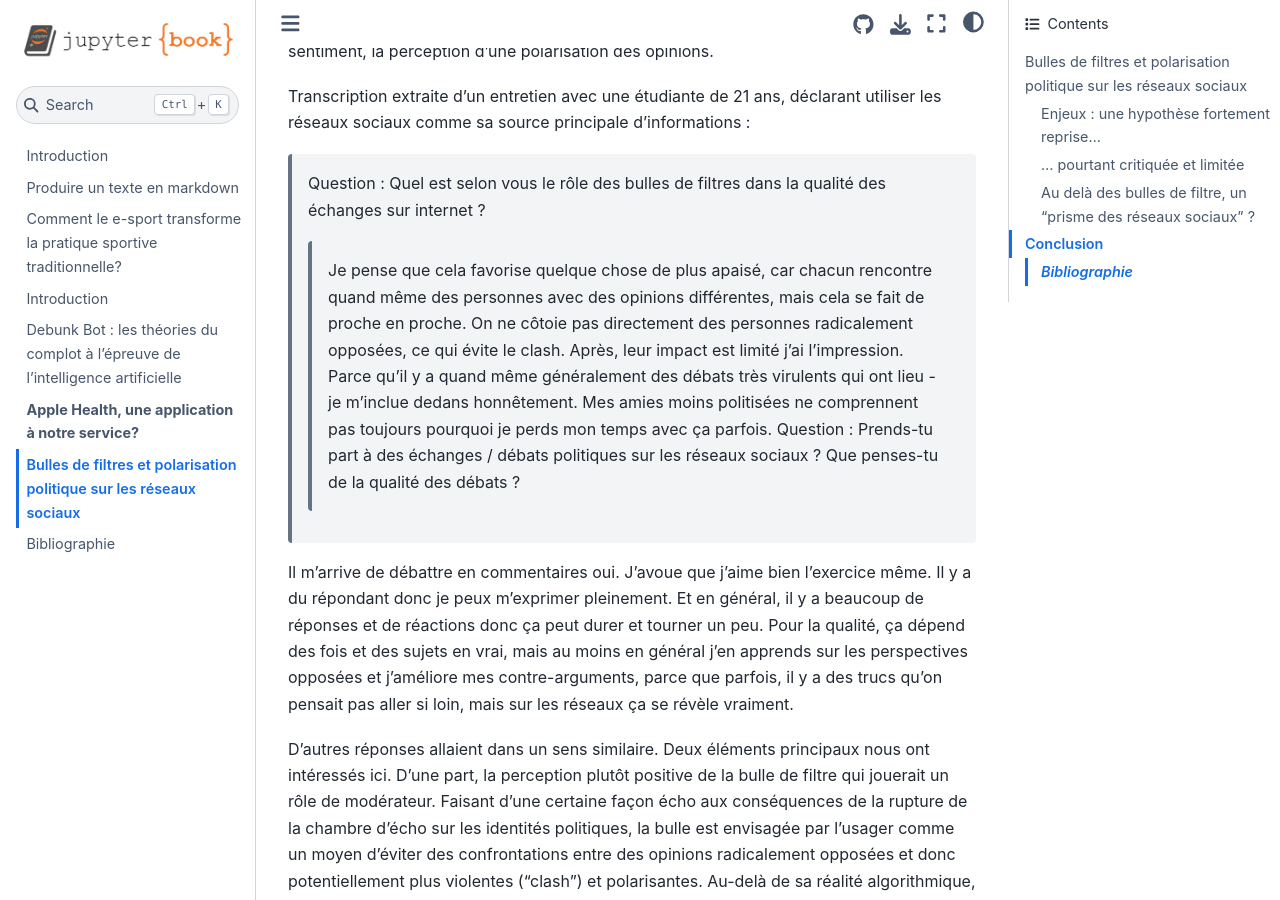
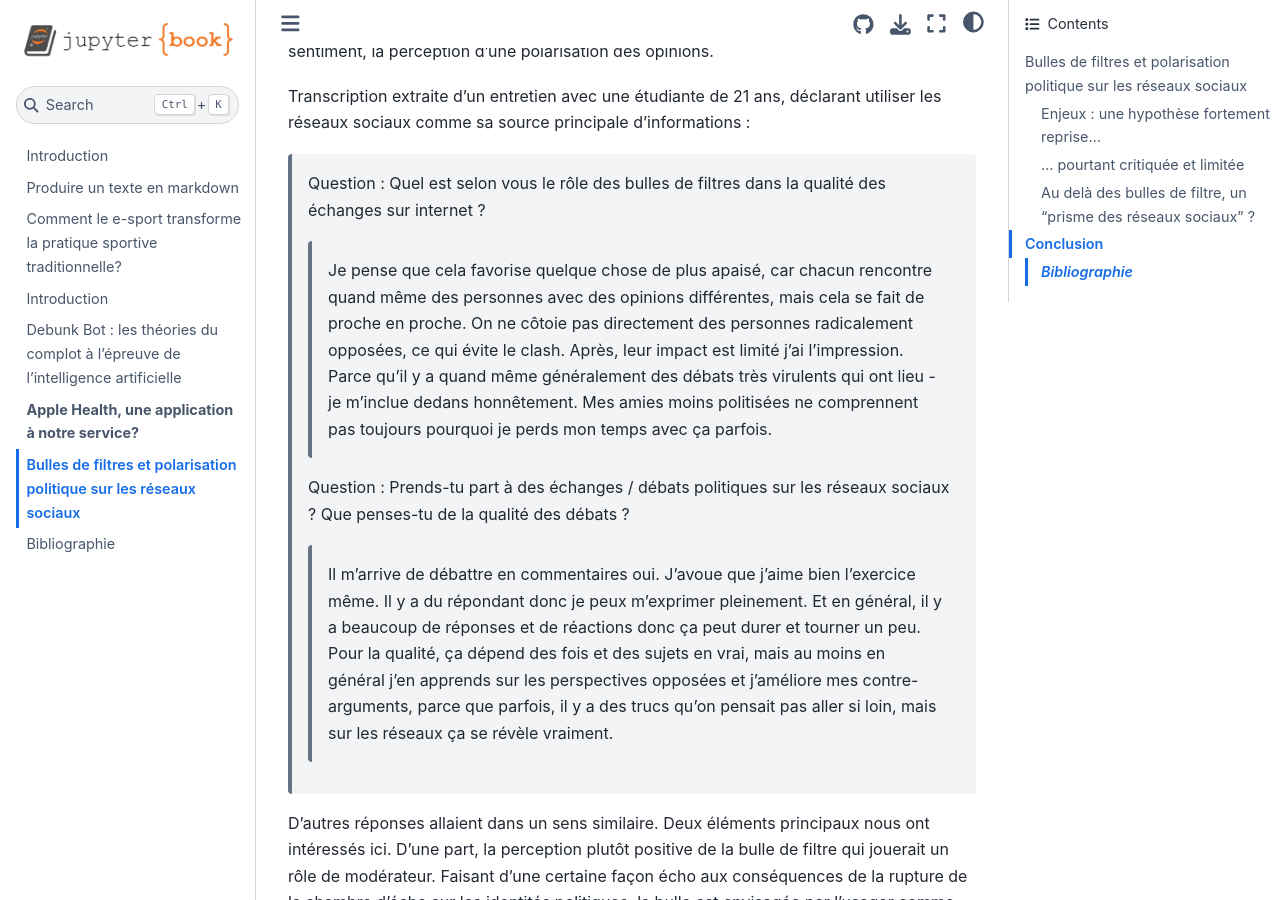
Before and after one commit to luneauaymeric/digital_culture_collective_page_g6, a Jupyter Book: the page built from bubbles/bulles_de_filtre.md, in a window 1280 px wide and 900 px high, scrolled down 9199 px. Built offline with Jupyter Book 1.0.4 settings and Sphinx 7.4.7 and the Sphinx Book theme 1.1.4, drawn with Linux system fonts in a browser that asks for light colours; part of the change alters nothing that is shown; some of the changed text lies outside the part shown.

```diff
--- a/bubbles/bulles_de_filtre.md
+++ b/bubbles/bulles_de_filtre.md
@@ -98,9 +98,9 @@ Transcription extraite d’un entretien avec une étudiante de 21 ans, déclaran
 
 > Question : Quel est selon vous le rôle des bulles de filtres dans la qualité des échanges sur internet ?
 > > Je pense que cela favorise quelque chose de plus apaisé, car chacun rencontre quand même des personnes avec des opinions différentes, mais cela se fait de proche en proche. On ne côtoie pas directement des personnes radicalement opposées, ce qui évite le clash. Après, leur impact est limité j’ai l’impression. Parce qu'il y a quand même généralement des débats très virulents qui ont lieu - je m’inclue dedans honnêtement. Mes amies moins politisées ne comprennent pas toujours pourquoi je perds mon temps avec ça parfois.
-Question : Prends-tu part à des échanges / débats politiques sur les réseaux sociaux ? Que penses-tu de la qualité des débats ?
-
-Il m’arrive de débattre en commentaires oui. J’avoue que j’aime bien l’exercice même. Il y a du répondant donc je peux m’exprimer pleinement. Et en général, il y a beaucoup de réponses et de réactions donc ça peut durer et tourner un peu. Pour la qualité, ça dépend des fois et des sujets en vrai, mais au moins en général j’en apprends sur les perspectives opposées et j’améliore mes contre-arguments, parce que parfois, il y a des trucs qu’on pensait pas aller si loin, mais sur les réseaux ça se révèle vraiment.
+>
+> Question : Prends-tu part à des échanges / débats politiques sur les réseaux sociaux ? Que penses-tu de la qualité des débats ?
+> > Il m’arrive de débattre en commentaires oui. J’avoue que j’aime bien l’exercice même. Il y a du répondant donc je peux m’exprimer pleinement. Et en général, il y a beaucoup de réponses et de réactions donc ça peut durer et tourner un peu. Pour la qualité, ça dépend des fois et des sujets en vrai, mais au moins en général j’en apprends sur les perspectives opposées et j’améliore mes contre-arguments, parce que parfois, il y a des trucs qu’on pensait pas aller si loin, mais sur les réseaux ça se révèle vraiment.
 
 D’autres réponses allaient dans un sens similaire. Deux éléments principaux nous ont intéressés ici. D’une part, la perception plutôt positive de la bulle de filtre qui jouerait un rôle de modérateur. Faisant d’une certaine façon écho aux conséquences de la rupture de la chambre d’écho sur les identités politiques, la bulle est envisagée par l’usager comme un moyen d’éviter des confrontations entre des opinions radicalement opposées et donc potentiellement plus violentes (“clash”) et polarisantes. Au-delà de sa réalité algorithmique, on constate donc que la bulle de filtre peut être utilisée par les acteurs comme un élément de compréhension de leur propre politisation sur les réseaux sociaux, qui plus est à contrepied des conséquences qui lui sont généralement attribuées. D’autre part, la manière dont les réseaux sociaux sont décrits comme un lieu où les opinions politiques “se révèle[nt] vraiment”. Il semble que les réseaux sociaux soient donc ici perçus comme un lieu où les avis sont marqués et où l’on peut se rendre compte et apprendre à connaître “l’opposition”. En revanche, on note que ce contact avec des opinions opposées ou plutôt avec des personnes aux opinions opposées est perçu comme un moyen de réaffirmer et renforcer un argumentaire préexistant et non pas comme un moyen potentiel de modérer ou altérer ses positions. La personne interrogée admet prendre part à des débats “virulents” dont ses proches ne voient pas toujours l’intérêt.
 
@@ -110,6 +110,8 @@ L'approche par la notion de prisme complexifie l’analyse de la polarisation po
 
 Enfin, il semble donc que ce sujet nous invite à poser la question des réseaux sociaux comme un espace central du dialogue politique et de la nécessité de comprendre les écarts qui peuvent exister entre la réalité et la réalité perçue et retransmise sur les réseaux sociaux et dans les différentes chambres d’écho. La polarisation ne peut donc pas se comprendre uniquement en séparant le monde “online” et “offline” mais par la compréhension des circulations entre les identités des usagers dans ces deux modalités d’expressions de leurs opinions politiques.
 # Conclusion
+
+Les bulles de filtre s'inscrivent donc dans la question plus large de la polarisation politique sur les réseaux sociaux, qui s'imposent comme de nouveaux espaces incontournables du débat et de la vie démocratique
 
 Notant la présence des bulles de filtre dans les médias traditionnels, Fabrice Epelboin, enseignant à Sciences Po et spécialiste des médias et réseaux sociaux, lie cette question à la crise de la représentativité à laquelle font face nombres de démocraties :
 
@@ -134,8 +136,8 @@ Cette approche nous permet d’envisager des questionnements plus larges liés a
 
 
 <!--stackedit_data:
-eyJoaXN0b3J5IjpbMzE3ODk2NzM0LC04OTkzNDE2MTUsLTEyMD
-A2NzQ4MDMsLTExMzE4NjMyNTYsLTE0MTM4MjkzMCwtMTQzMjU2
-MTEyLDE1Nzc4NjM1MTQsNjUwNDE4NzcwLC0xODU4Njk0NzQ2XX
-0=
+eyJoaXN0b3J5IjpbLTE4MDM3OTYxODksLTg5OTM0MTYxNSwtMT
+IwMDY3NDgwMywtMTEzMTg2MzI1NiwtMTQxMzgyOTMwLC0xNDMy
+NTYxMTIsMTU3Nzg2MzUxNCw2NTA0MTg3NzAsLTE4NTg2OTQ3ND
+ZdfQ==
 -->
```
